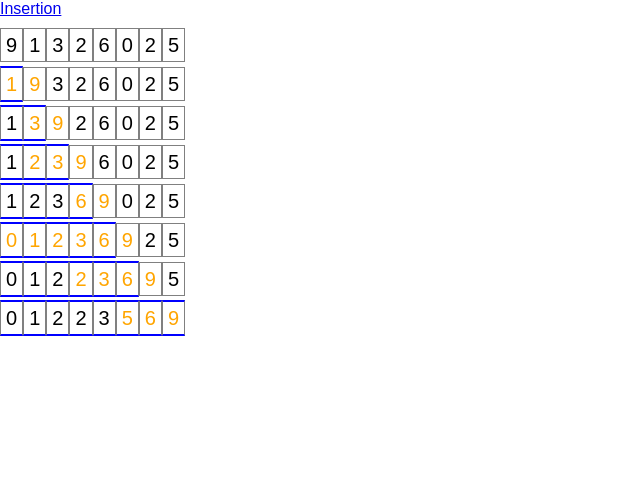
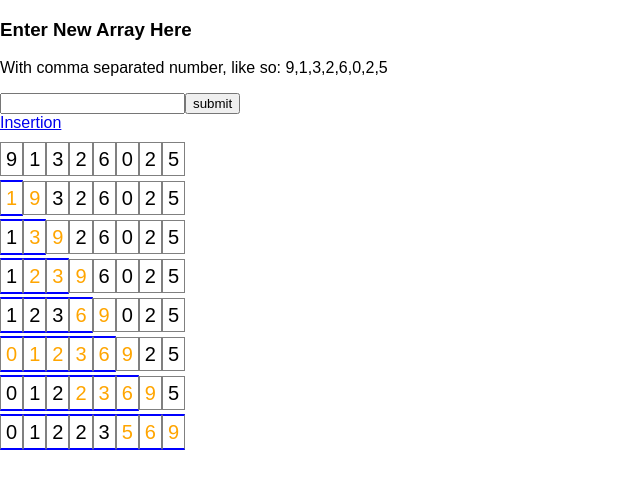
Before and after one commit to StreamedLine/Array-Algorithm-Visualizer, a React (Create React App) app: page /insertion in a window 1280 px wide. Shown: the top 488 px of the page, without its empty margins (0-640 px from the left). Built offline with nearby package versions, Linux system fonts and the light colour scheme.

Commit message:
create form component that will allow for user input of array

```diff
--- a/src/App.css
+++ b/src/App.css
@@ -16,3 +16,7 @@
   border-top: 2px solid blue;
   border-bottom: 2px solid blue;
 }
+
+.badInput {
+	border: 3px solid red;
+}
--- a/src/App.js
+++ b/src/App.js
@@ -6,6 +6,7 @@ import {
 } from 'react-router-dom';
 import './App.css';
 import SortAlgorithms from './containers/SortAlgorithms'
+import ArrayForm from './components/ArrayForm';
 
 
 class App extends Component {
@@ -13,6 +14,7 @@ class App extends Component {
     return (
     	<Router>
 	      <div className="App">
+	      	<ArrayForm />
 	      	<SortAlgorithms />
     	  </div>
     	</Router>
--- /dev/null
+++ b/src/components/ArrayForm.js
@@ -0,0 +1,38 @@
+import React from 'react';
+import currentArray from '../state/currentArray';
+
+class ArrayForm extends React.Component {
+	constructor() {
+		super();
+
+		this.state = {
+			valid: true,
+			value: ''
+		}
+	}
+
+	handleChange = (e) => {
+		let str = e.target.value;
+		const valid = !!str.match(/^[\d,]*$/);
+		if (valid) {
+			while (str.indexOf(',,') != -1) {
+				str = str.slice(0, str.indexOf(',,')) + str.slice(str.indexOf(',,') + 1);
+			}
+		}
+		this.setState({valid: valid, value: str});
+	}
+
+	render() {
+		let className = this.state.valid ? '' : 'badInput';
+		return (
+			<div>
+				<h3>Enter New Array Here</h3>
+				<p>With comma separated number, like so: 9,1,3,2,6,0,2,5</p>
+				<input type="text" className={className} onChange={this.handleChange} value={this.state.value} />
+				<input type="submit" value="submit" />
+			</div>
+		)
+	}
+}
+
+export default ArrayForm;
--- a/src/state/InsertionSort.js
+++ b/src/components/InsertionSort.js
@@ -1,12 +1,15 @@
 import React from 'react';
-import ArrayTracker from './ArrayTracker';
+import ArrayTracker from '../state/ArrayTracker';
 import Arr from '../containers/Arr';
-import Span from '../components/Span'
+import Span from './Span';
+import currentArray from '../state/currentArray';
 
 class InsertionSort extends React.Component {
 	render() {
+		const arrayToSort = this.props.arr || currentArray;
+
 		const trackedArrs = () => {
-			const arrayTracker = new ArrayTracker([9,1,3,2,6,0,2,5], true);
+			const arrayTracker = new ArrayTracker(arrayToSort, true);
 
 			let arr = arrayTracker.last().arr.slice(0);
 			arrayTracker.track(arr);
@@ -33,6 +36,7 @@ class InsertionSort extends React.Component {
 
 			return arrs
 		}
+
 		return (
 			<div>
 				{trackedArrs()}
--- a/src/containers/SortAlgorithms.js
+++ b/src/containers/SortAlgorithms.js
@@ -3,7 +3,7 @@ import {
   Route,
   Link
 } from 'react-router-dom';
-import InsertionSort from '../state/InsertionSort'
+import InsertionSort from '../components/InsertionSort';
 
 class SortAlgorithms extends React.Component {
 	render() {
--- /dev/null
+++ b/src/state/currentArray.js
@@ -0,0 +1,3 @@
+let currentArray = [9,1,3,2,6,0,2,5];
+
+export default currentArray
```
